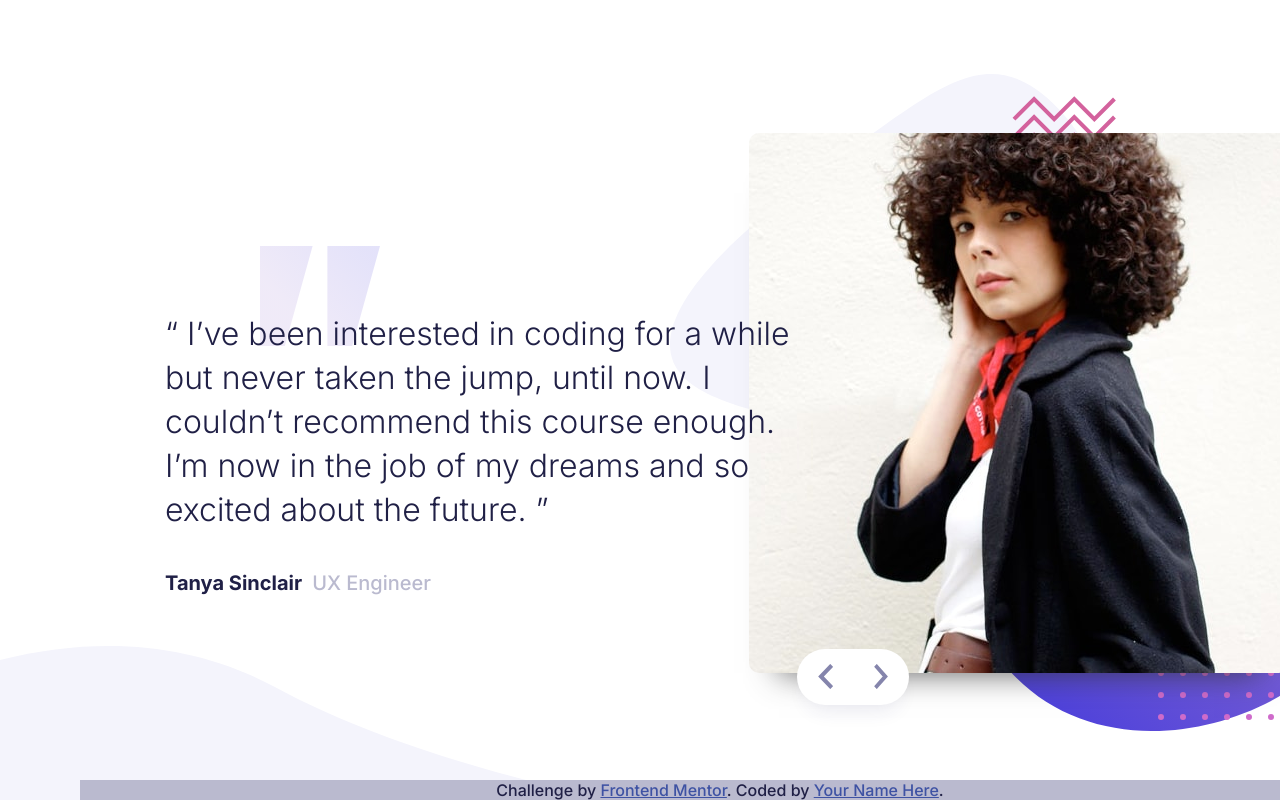
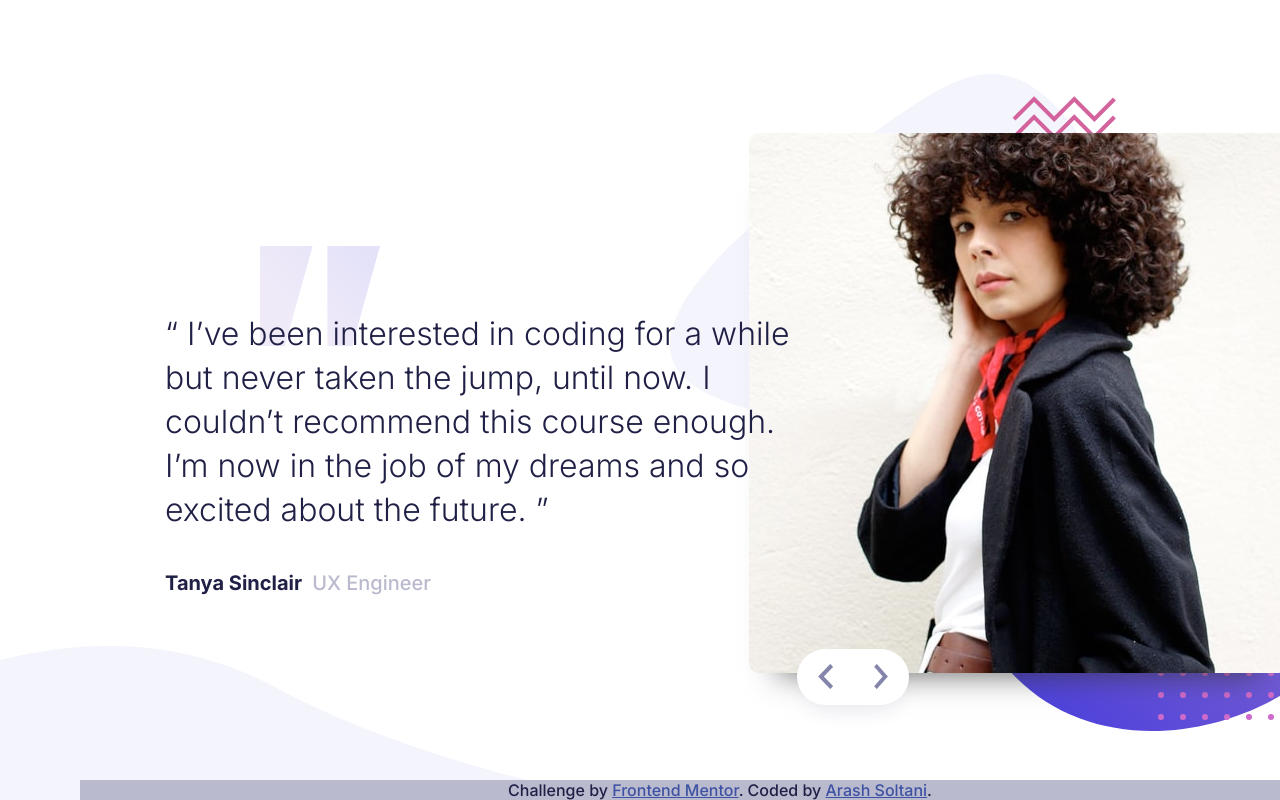
Before and after one commit to soltaniworld/soltaniworld-mock-up-02-FrontendMentor-testimonial-slider, a plain HTML site: page index.html in a window 1280 px wide. Shown: the top 800 px of the page. Drawn offline with Linux system fonts and the light colour scheme.

Commit message:
made changes to footer

```diff
--- a/index.html
+++ b/index.html
@@ -66,7 +66,7 @@
 
   <div class="attribution">
     Challenge by <a href="https://www.frontendmentor.io?ref=challenge" target="_blank">Frontend Mentor</a>.
-    Coded by <a href="#">Your Name Here</a>.
+    Coded by <a href="https://github.com/soltaniworld">Arash Soltani</a>.
   </div>
 </body>
 
```
